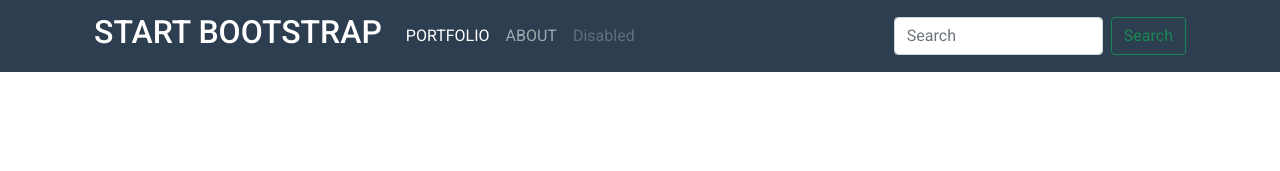
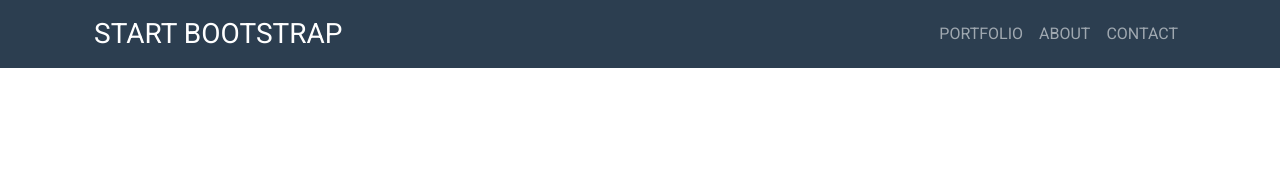
Before and after one commit to Pablo-V-Silva/html-css-bootstrap-freelancer, a plain HTML site: page index.html in a window 1280 px wide. Drawn offline with nearby package versions, Linux system fonts and the light colour scheme.

Commit message:
Nav completa

```diff
--- a/index.html
+++ b/index.html
@@ -24,7 +24,7 @@
       <div class="container-md mx-auto">
         <nav class="navbar navbar-expand-sm navbar-dark">
           <div class="container-fluid">
-            <a class="navbar-brand" href="#"><h2 class="">START BOOTSTRAP</h2></a>
+            <a class="navbar-brand fs-3" href="#">START BOOTSTRAP</a>
             <button class="navbar-toggler" type="button"
               data-bs-toggle="collapse"
               data-bs-target="#navbarSupportedContent"
@@ -35,24 +35,18 @@
             </button>
             <div class="collapse navbar-collapse"
               id="navbarSupportedContent">
-              <ul class="navbar-nav me-auto mb-2 mb-lg-0">
+              <ul class="navbar-nav ms-auto mb-2 mb-lg-0">
                 <li class="nav-item">
-                  <a class="nav-link active"
+                  <a class="nav-link"
                     aria-current="page" href="#">PORTFOLIO</a>
                 </li>
                 <li class="nav-item">
                   <a class="nav-link" href="#">ABOUT</a>
                 </li>
                 <li class="nav-item">
-                  <a class="nav-link disabled">Disabled</a>
+                  <a class="nav-link">CONTACT</a>
                 </li>
               </ul>
-              <form class="d-flex">
-                <input class="form-control me-2" type="search"
-                  placeholder="Search" aria-label="Search">
-                <button class="btn btn-outline-success"
-                  type="submit">Search</button>
-              </form>
             </div>
           </div>
         </nav>
```
